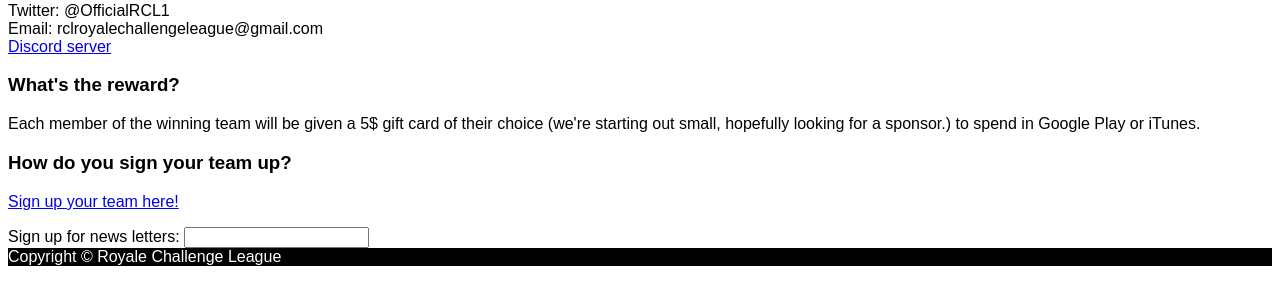
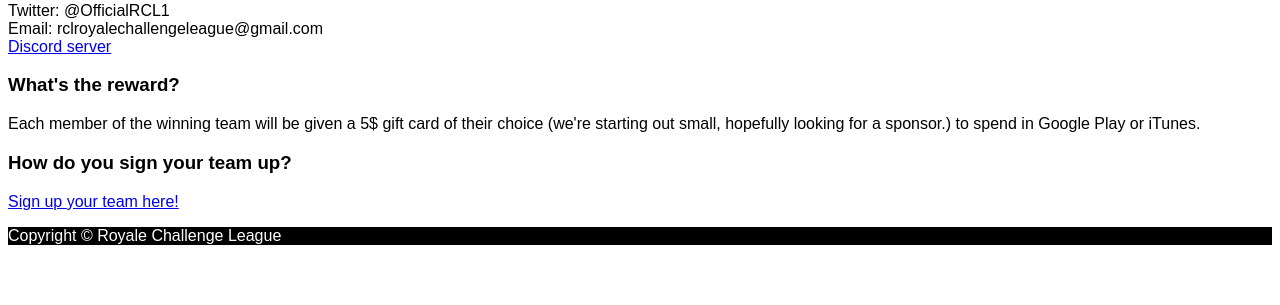
Before and after one commit to aj20418/rclweb, a PHP site: page / in a window 1280 px wide. Shown: the part 305-610 px from the top of the page. Run offline with PHP 8.4, Linux system fonts and the light colour scheme.

Commit message:
remove ns

```diff
--- a/index.php
+++ b/index.php
@@ -16,10 +16,6 @@
 		<h3>How do you sign your team up?</h3>
 		<p><a href="https://docs.google.com/forms/d/e/1FAIpQLSd8zBqqJ4lPtTFSn0TbE_zyenUeh2k7PenefLocIu8xH5fXIw/viewform">Sign up your team here!</a></p>
 	</div>
-		<form action="ns.php">
-  		Sign up for news letters:
- 	 	<input type="text" name="newsletter"><br>
-		</form>
 	<div id="footer">
 		<footer>
 			Copyright &copy; Royale Challenge League
```
